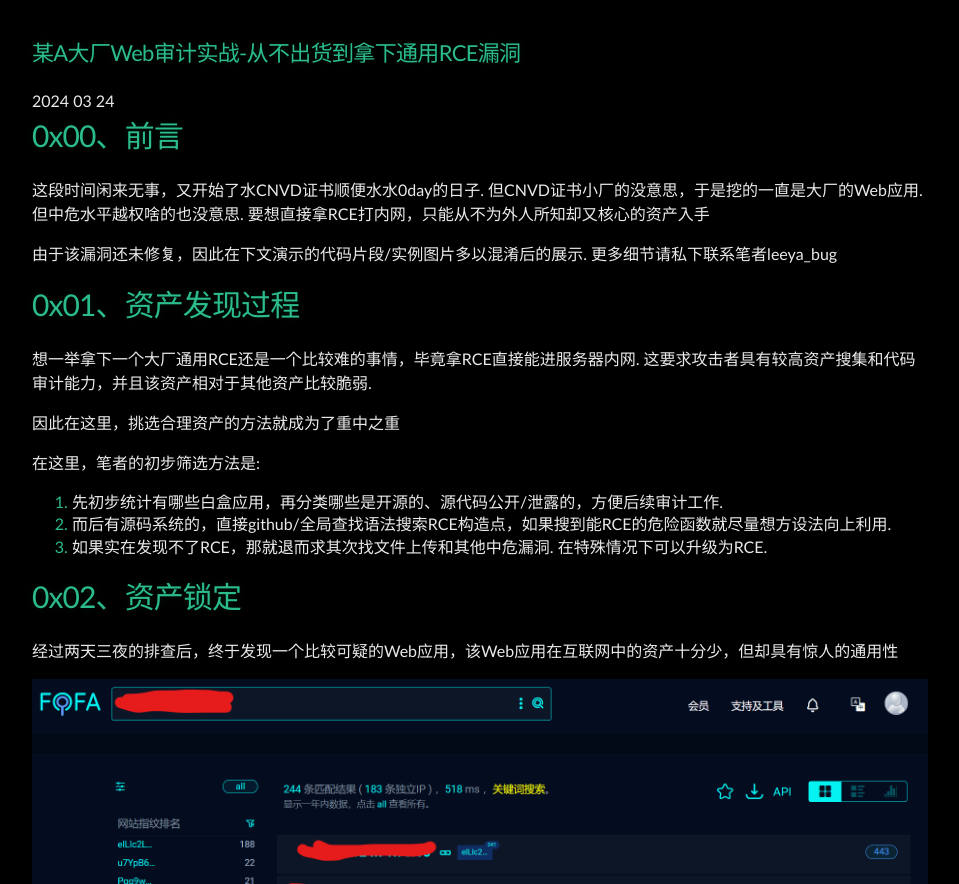
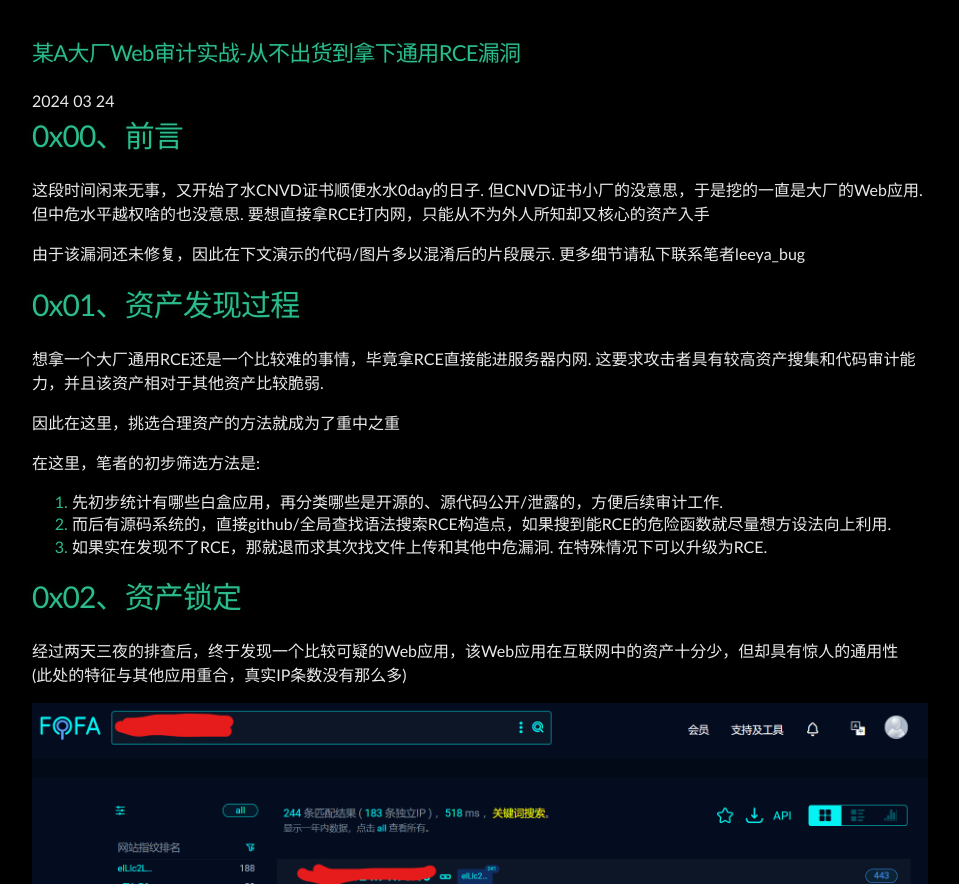
Before and after one commit to Leeyangee/leeyangee.github.io, a Jekyll site: the page built from _posts/2024-03-24-某A大厂Web审计实战-从不出货到拿下通用RCE漏洞.md, in a window 1280 px wide and 900 px high, scrolled down 425 px, cut to the strip 16-900 px from the top of the window. Shown: the whole strip, without its empty margins (160-1119 px from the left). Built offline with Jekyll 4.4.1, drawn with Linux system fonts in a browser that asks for light colours.

Commit message:
Update 2024-03-24-某A大厂Web审计实战-从不出货到拿下通用RCE漏洞.md

```diff
--- a/_posts/2024-03-24-某A大厂Web审计实战-从不出货到拿下通用RCE漏洞.md
+++ b/_posts/2024-03-24-某A大厂Web审计实战-从不出货到拿下通用RCE漏洞.md
@@ -8,11 +8,11 @@ published: true
 这段时间闲来无事，又开始了水CNVD证书顺便水水0day的日子. 但CNVD证书小厂的没意思，于是挖的一直是大厂的Web应用.
 但中危水平越权啥的也没意思. 要想直接拿RCE打内网，只能从不为外人所知却又核心的资产入手
 
-由于该漏洞还未修复，因此在下文演示的代码片段/实例图片多以混淆后的展示. 更多细节请私下联系笔者leeya_bug
+由于该漏洞还未修复，因此在下文演示的代码/图片多以混淆后的片段展示. 更多细节请私下联系笔者leeya_bug
 
 # [](#header-1)0x01、资产发现过程
 
-想一举拿下一个大厂通用RCE还是一个比较难的事情，毕竟拿RCE直接能进服务器内网. 这要求攻击者具有较高资产搜集和代码审计能力，并且该资产相对于其他资产比较脆弱.
+想拿一个大厂通用RCE还是一个比较难的事情，毕竟拿RCE直接能进服务器内网. 这要求攻击者具有较高资产搜集和代码审计能力，并且该资产相对于其他资产比较脆弱.
 
 因此在这里，挑选合理资产的方法就成为了重中之重
 
@@ -24,6 +24,7 @@ published: true
 # [](#header-1)0x02、资产锁定
 
 经过两天三夜的排查后，终于发现一个比较可疑的Web应用，该Web应用在互联网中的资产十分少，但却具有惊人的通用性
+(此处的特征与其他应用重合，真实IP条数没有那么多)
 
 ![avatar](/image/2024-03-23-0.png)
 
```
